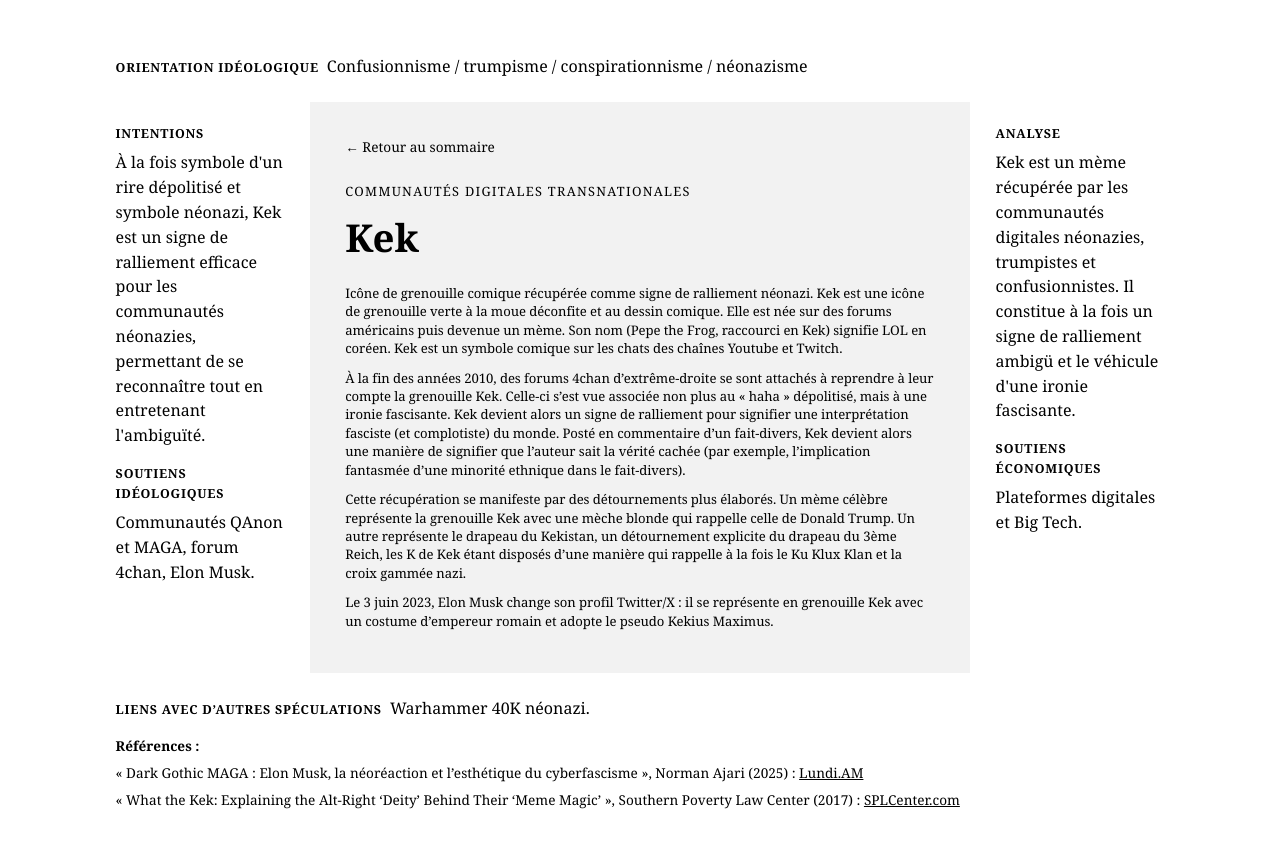
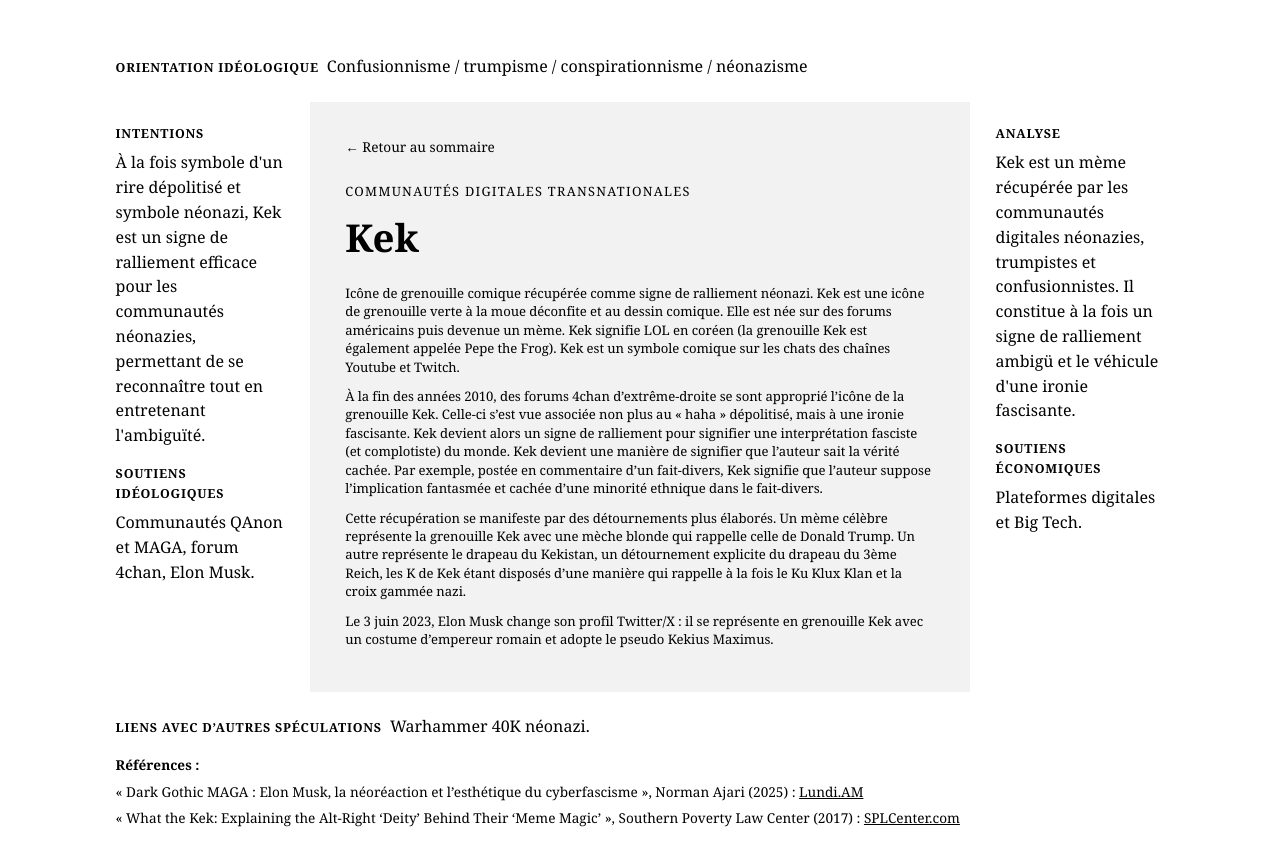
Before and after one commit to encycloreac/encycloreac.github.io, a Jekyll site: the page built from _entries/kek.md, in a window 1280 px wide. Shown: the top 866 px of the page. Built offline with Jekyll 4.4.1, drawn with Linux system fonts in a browser that asks for light colours.

Commit message:
Update kek.md

```diff
--- a/_entries/kek.md
+++ b/_entries/kek.md
@@ -15,9 +15,9 @@
     url: "https://www.splcenter.org/resources/hatewatch/what-kek-explaining-alt-right-deity-behind-their-meme-magic/"
     label: "SPLCenter.com"
 ---
-Icône de grenouille comique récupérée comme signe de ralliement néonazi. Kek est une icône de grenouille verte à la moue déconfite et au dessin comique. Elle est née sur des forums américains puis devenue un mème. Son nom (Pepe the Frog, raccourci en Kek) signifie LOL en coréen. Kek est un symbole comique sur les chats des chaînes Youtube et Twitch.
+Icône de grenouille comique récupérée comme signe de ralliement néonazi. Kek est une icône de grenouille verte à la moue déconfite et au dessin comique. Elle est née sur des forums américains puis devenue un mème. Kek signifie LOL en coréen (la grenouille Kek est également appelée Pepe the Frog). Kek est un symbole comique sur les chats des chaînes Youtube et Twitch.
 
-À la fin des années 2010, des forums 4chan d’extrême-droite se sont attachés à reprendre à leur compte la grenouille Kek. Celle-ci s’est vue associée non plus au « haha » dépolitisé, mais à une ironie fascisante. Kek devient alors un signe de ralliement pour signifier une interprétation fasciste (et complotiste) du monde. Posté en commentaire d'un fait-divers, Kek devient alors une manière de signifier que l'auteur sait la vérité cachée (par exemple, l'implication fantasmée d'une minorité ethnique dans le fait-divers).
+À la fin des années 2010, des forums 4chan d’extrême-droite se sont approprié l'icône de la grenouille Kek. Celle-ci s’est vue associée non plus au « haha » dépolitisé, mais à une ironie fascisante. Kek devient alors un signe de ralliement pour signifier une interprétation fasciste (et complotiste) du monde. Kek devient une manière de signifier que l'auteur sait la vérité cachée. Par exemple, postée en commentaire d'un fait-divers, Kek signifie que l'auteur suppose l'implication fantasmée et cachée d'une minorité ethnique dans le fait-divers.
 
 Cette récupération se manifeste par des détournements plus élaborés. Un mème célèbre représente la grenouille Kek avec une mèche blonde qui rappelle celle de Donald Trump. Un autre représente le drapeau du Kekistan, un détournement explicite du drapeau du 3ème Reich, les K de Kek étant disposés d'une manière qui rappelle à la fois le Ku Klux Klan et la croix gammée nazi.
 
```
